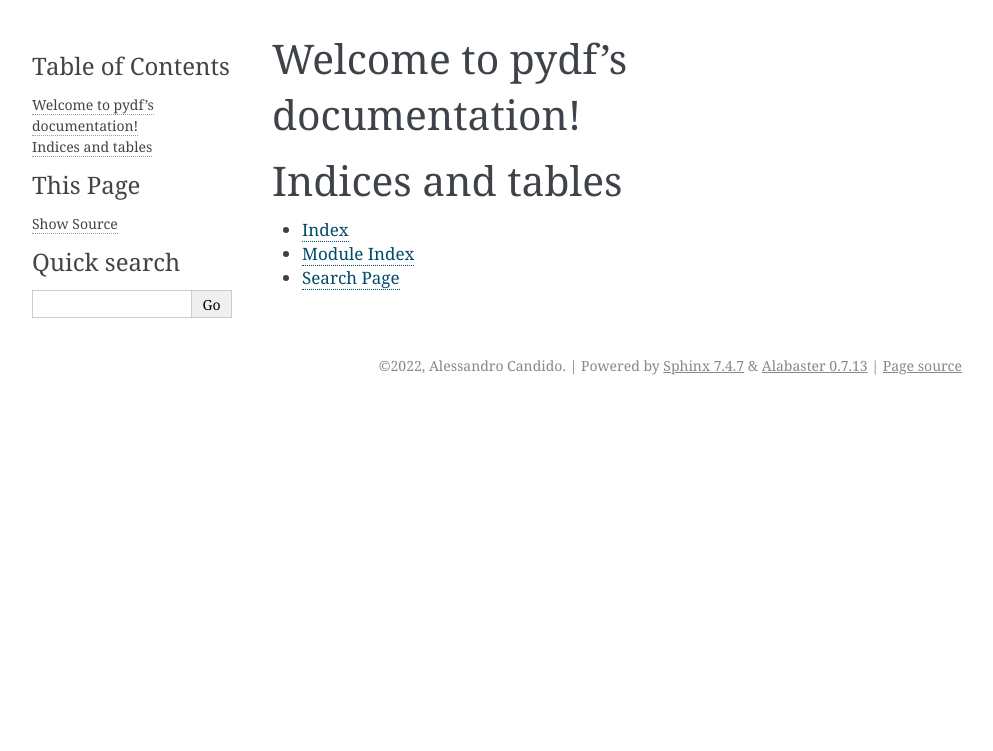
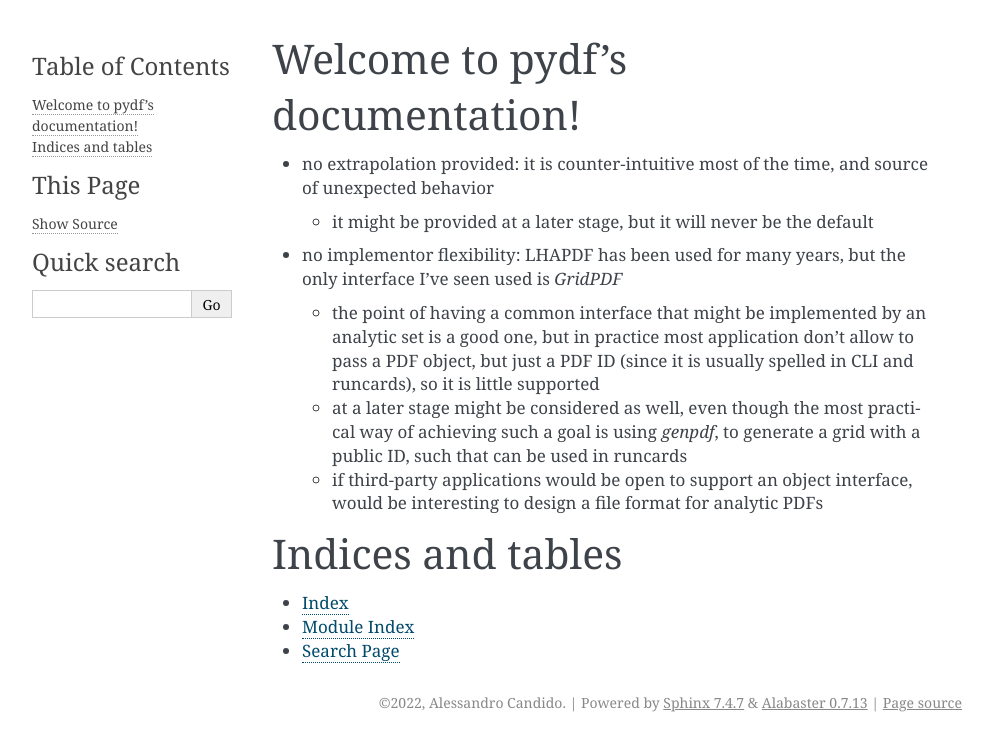
Before and after one commit to AleCandido/pydf, a Sphinx documentation site: the page built from docs/source/index.rst, in a window 1280 px wide. Shown: the top 751 px of the page, without its empty margins (148-1141 px from the left). Built offline with Sphinx 7.4.7, drawn with Linux system fonts in a browser that asks for light colours.

Commit message:
Add notes about present and future features

```diff
--- a/docs/source/index.rst
+++ b/docs/source/index.rst
@@ -11,6 +11,25 @@ Welcome to pydf's documentation!
    :caption: Contents:
 
 
+- no extrapolation provided: it is counter-intuitive most of the time, and
+  source of unexpected behavior
+
+  - it might be provided at a later stage, but it will never be the default
+
+- no implementor flexibility: LHAPDF has been used for many years, but the only
+  interface I've seen used is `GridPDF`
+
+  - the point of having a common interface that might be implemented by an
+    analytic set is a good one, but in practice most application don't allow to
+    pass a PDF object, but just a PDF ID (since it is usually spelled in CLI and
+    runcards), so it is little supported
+  - at a later stage might be considered as well, even though the most practical
+    way of achieving such a goal is using `genpdf`, to generate a grid with a
+    public ID, such that can be used in runcards
+  - if third-party applications would be open to support an object interface,
+    would be interesting to design a file format for analytic PDFs
+
+
 
 Indices and tables
 ==================
```
